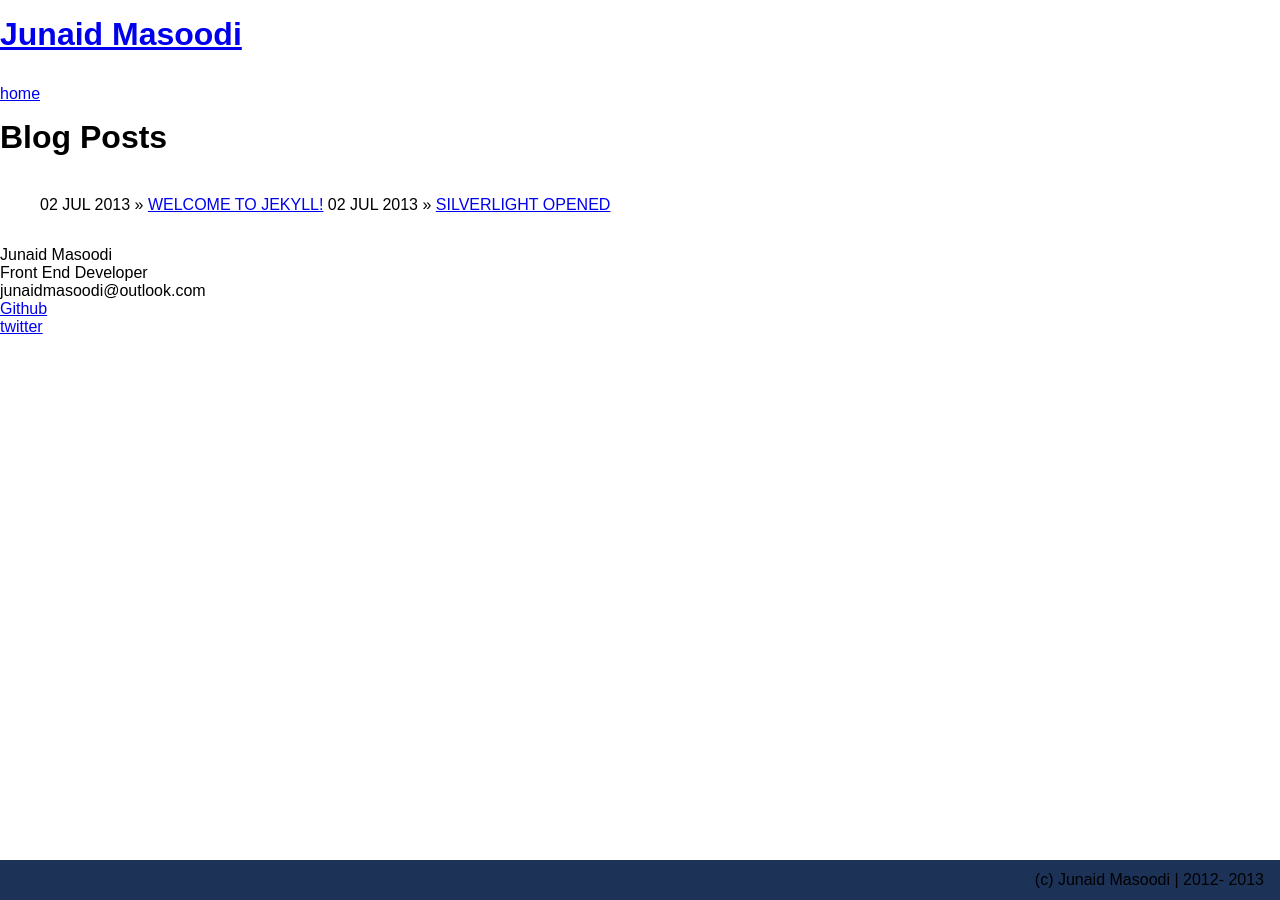
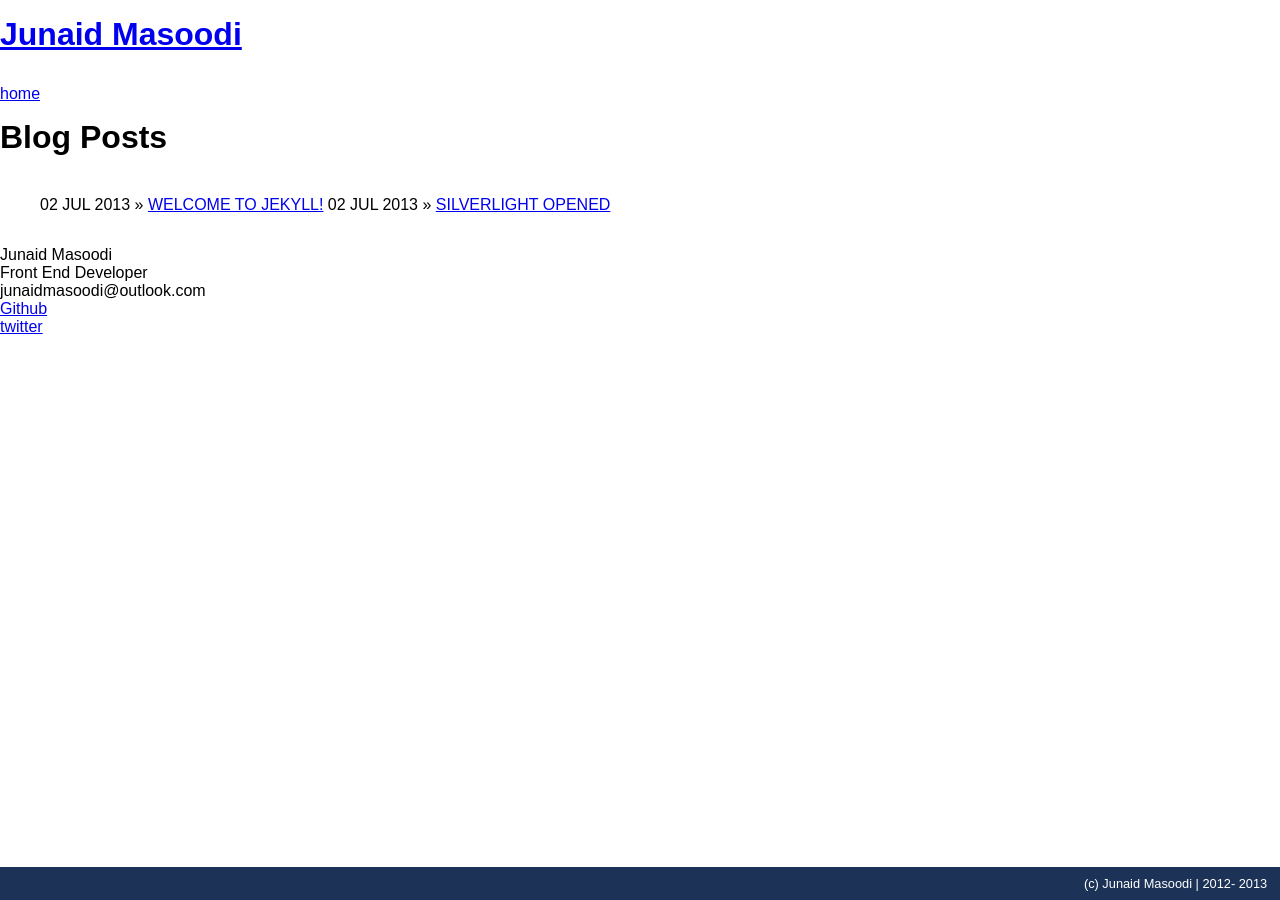
Before and after one commit to junaidmasoodi/junaidmasoodi.github.com, a Jekyll site: the page built from index.html, in a window 1280 px wide. Built offline with Jekyll 4.4.1, drawn with Linux system fonts in a browser that asks for light colours.

Commit message:
adding footer

```diff
--- a/CNAME
+++ b/CNAME
@@ -1 +1 @@
-junaidmasoodi.com
+junaidmasoodi.github.io
--- a/sass/extensions/_footer.scss
+++ b/sass/extensions/_footer.scss
@@ -3,9 +3,10 @@
 	position: absolute;
 	bottom: 0;
 	width: 100%;
-	font-size: 1em;
 }
 .footer p {
 	text-align: right;
 	padding: 0.7em 1em;
+	font-size: 0.8em;
+	color: #fff;
 }
--- a/stylesheets/screen.css
+++ b/stylesheets/screen.css
@@ -623,11 +623,12 @@ p {
   position: absolute;
   bottom: 0;
   width: 100%;
-  margin: 0;
 }
 
-/* line 8, ../sass/extensions/_footer.scss */
+/* line 7, ../sass/extensions/_footer.scss */
 .footer p {
   text-align: right;
   padding: 0.7em 1em;
+  font-size: 0.8em;
+  color: #fff;
 }
```
